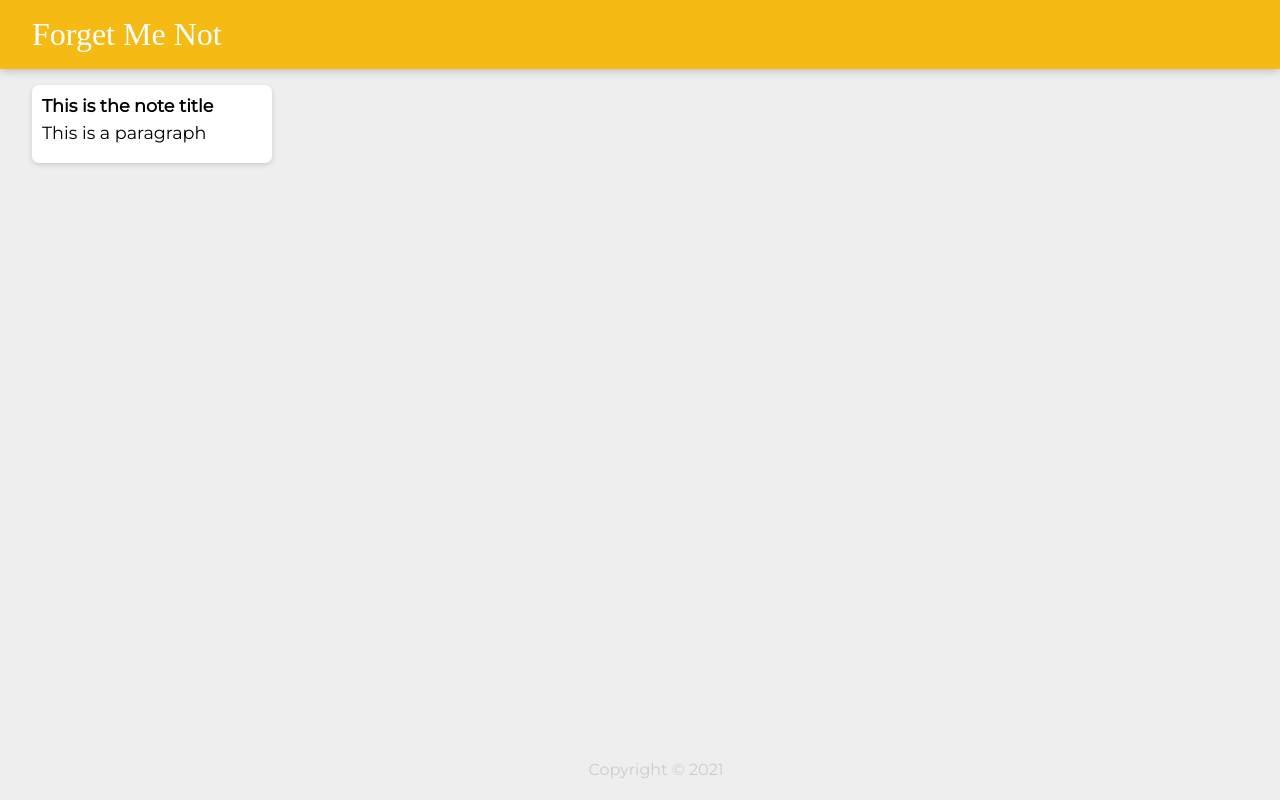
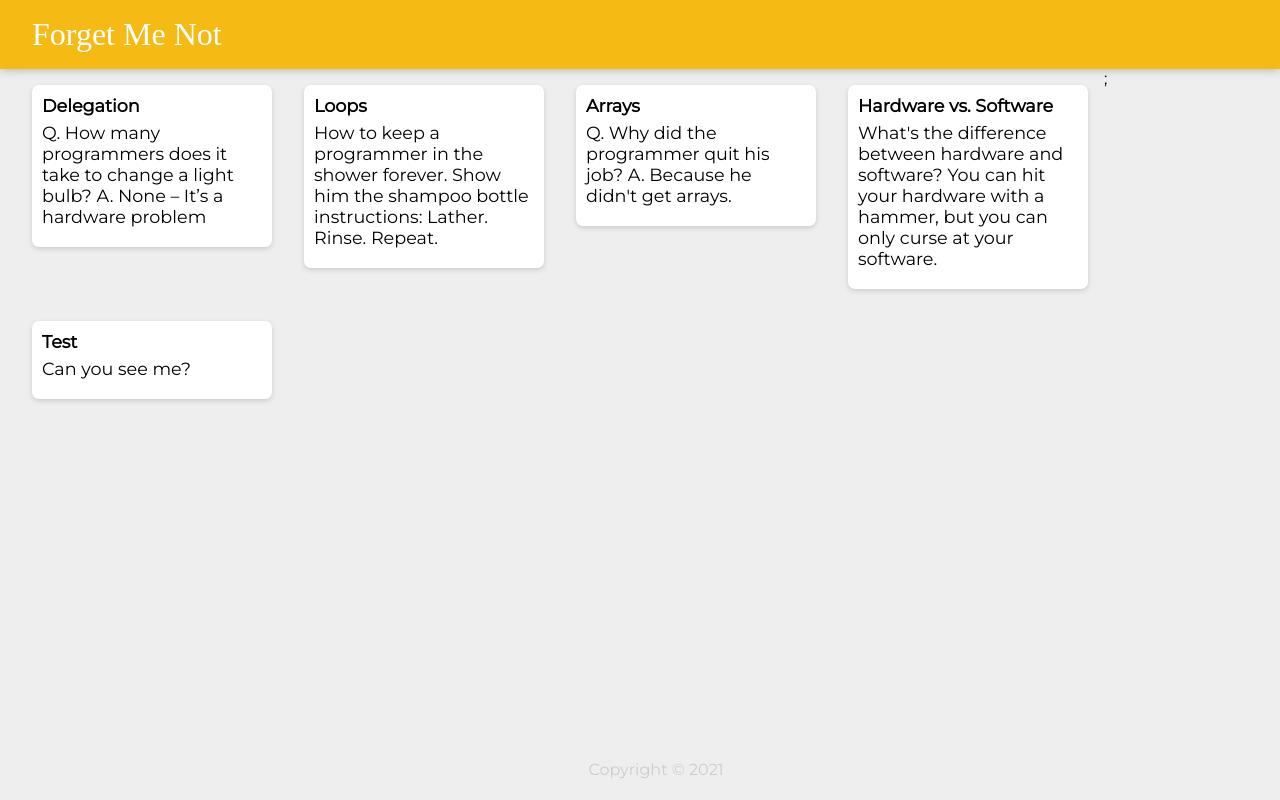
Before and after one commit to MareikeHeuer/forget-me-not-React-app, a React (Create React App) app: page / in a window 1280 px wide. Built offline with nearby package versions, Linux system fonts and the light colour scheme; a web font is replaced by a local one.

Commit message:
Render content of all notes inside notes.js as a separate component

```diff
--- a/src/components/App.jsx
+++ b/src/components/App.jsx
@@ -3,12 +3,20 @@
 import Header from "./Header";
 import Footer from "./Footer";
 import Note from "./Note";
+import notes from "../notes";
 
 function App() {
   return (
     <div>
       <Header />
-      <Note />
+      {notes.map((noteItem) => (
+        <Note
+          key={noteItem.key}
+          title={noteItem.title}
+          content={noteItem.content}
+        />
+      ))}
+      ;
       <Footer />
     </div>
   );
--- a/src/components/Note.jsx
+++ b/src/components/Note.jsx
@@ -1,10 +1,10 @@
 import React from "react";
 
-function Note() {
+function Note(props) {
   return (
     <div className="note">
-      <h1>This is the note title</h1>
-      <p>This is a paragraph</p>
+      <h1>{props.title}</h1>
+      <p>{props.content}</p>
     </div>
   );
 }
--- /dev/null
+++ b/src/notes.js
@@ -0,0 +1,33 @@
+const notes = [
+  {
+    key: 1,
+    title: "Delegation",
+    content:
+      "Q. How many programmers does it take to change a light bulb? A. None – It’s a hardware problem",
+  },
+  {
+    key: 2,
+    title: "Loops",
+    content:
+      "How to keep a programmer in the shower forever. Show him the shampoo bottle instructions: Lather. Rinse. Repeat.",
+  },
+  {
+    key: 3,
+    title: "Arrays",
+    content:
+      "Q. Why did the programmer quit his job? A. Because he didn't get arrays.",
+  },
+  {
+    key: 4,
+    title: "Hardware vs. Software",
+    content:
+      "What's the difference between hardware and software? You can hit your hardware with a hammer, but you can only curse at your software.",
+  },
+  {
+    key: 5,
+    title: "Test",
+    content: "Can you see me?",
+  },
+];
+
+export default notes;
```
